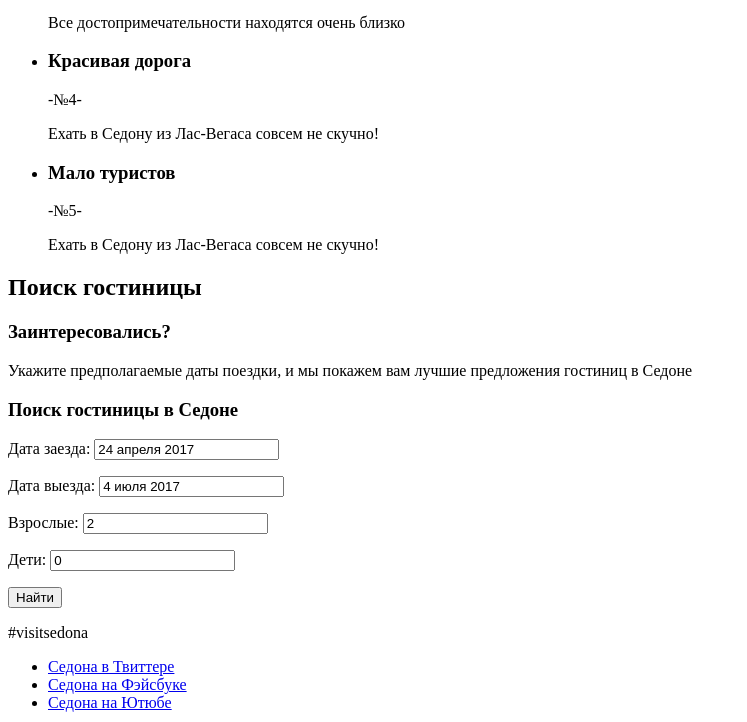
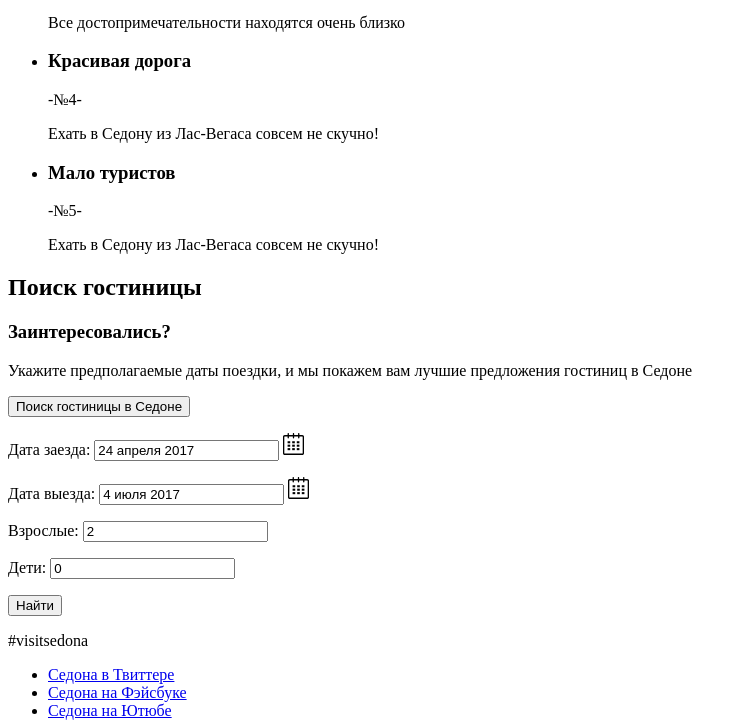
Before and after one commit to pivovarv/208216-sedona-24, a plain HTML site: page index.html in a window 1280 px wide. Shown: the part 1653-2375 px from the top of the page, without its empty margins (0-747 px from the left). Drawn offline with Linux system fonts and the light colour scheme.

Commit message:
Дорабатывает форму
1. Добавляет кнопки-календари к текстовым формам
2.Выносит кнопку "Поиск гостиницы в Седоне" за форму
3. Добавляет классы формам

```diff
--- a/index.html
+++ b/index.html
@@ -90,26 +90,30 @@
         <h3>Заинтересовались?</h3>
         <p>Укажите предполагаемые даты поездки,
           и мы покажем вам лучшие предложения гостиниц в Седоне</p>
+        <p>
+          <button class="search-button" value="Поиск гостиницы в Седоне">Поиск гостиницы в Седоне</button>
+        </p>
         <form class="search-form" method="post" action="https://echo.htmlacademy.ru">
-          <h3>Поиск гостиницы в Седоне</h3>
           <p class="search-item">
             <label for="arrival-date-form">Дата заезда:</label>
-            <input type="text" name="arrival-date" Value="24 апреля 2017" id="arrival-date-form">
+            <input class="search-item-text" type="text" name="arrival-date" Value="24 апреля 2017" id="arrival-date-form">
+            <input class="search-item-image" type="image" name="calendar" src="img/calendar.svg" value="Календарь" alt="Календарь">
           </p>
           <p class="search-item">
             <label for="departure-date-form">Дата выезда:</label>
-            <input type="text" name="departure-date" Value="4 июля 2017" id="departure-date-form">
+            <input class="search-item-text" type="text" name="departure-date" Value="4 июля 2017" id="departure-date-form">
+            <input class="search-item-image" type="image" name="calendar" src="img/calendar.svg" value="Календарь" alt="Календарь">
           </p>
           <p class="search-item">
             <label for="adults-form">Взрослые:</label>
-            <input type="number" name="adults" value="2" id="adults-form">
+            <input class="search-item-number" type="number" name="adults" value="2" id="adults-form">
           </p>
           <p class="search-item">
             <label for="children-form">Дети:</label>
-            <input type="number" name="children" value="0" id="children-form">
+            <input class="search-item-number" type="number" name="children" value="0" id="children-form">
           </p>
           <p class="search-item">
-            <button class="button search-button" type="submit" value="Найти">Найти</button>
+            <button class="button search-form-button" type="submit" value="Найти">Найти</button>
           </p>
         </form>
       </section>
```
